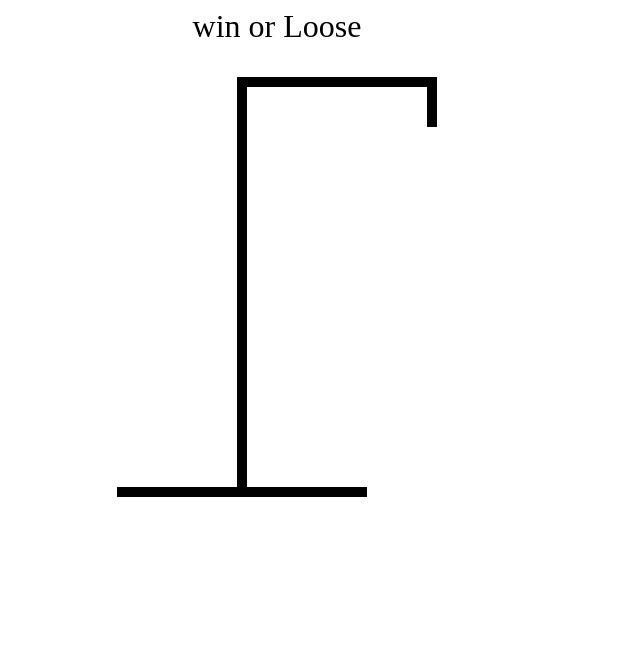
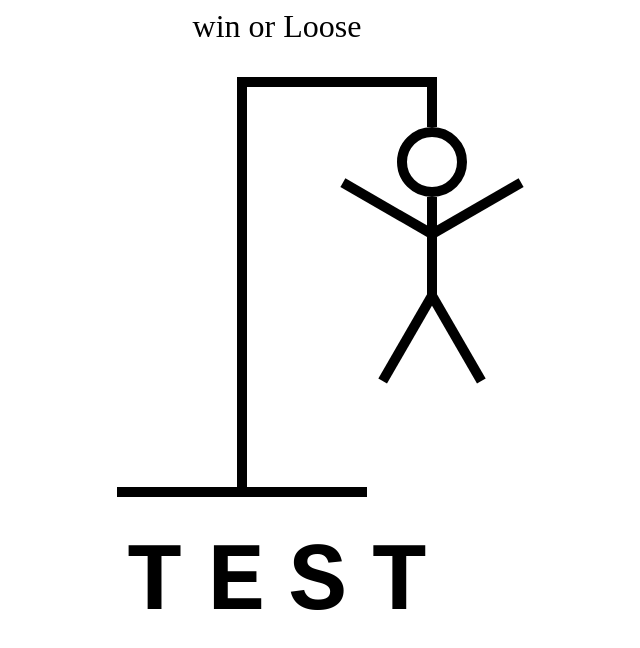
Before and after one commit to kamran1007/ReactTypeScript-hangman, a React (Create React App) app in the folder hangman/: page / in a window 1280 px wide. Shown: the top 648 px of the page, without its empty margins (363-1003 px from the left). Built offline with nearby package versions, Linux system fonts and the light colour scheme.

Commit message:
hangman drawing

```diff
--- a/hangman/src/HangmanDrawing.tsx
+++ b/hangman/src/HangmanDrawing.tsx
@@ -1,28 +1,120 @@
-export  function HangmanDrawing(){
-    return <div style={{position: "relative"}}>
-          <div style={{
+const HEAD = (
+  <div
+    style={{
+      width: "50px",
       height: "50px",
-            width : "10px",
-            background : "black",
+      borderRadius: "100%",
+      border: "10px solid black",
+      position: "absolute",
+      top: "50px",
+      right: "-30px",
+    }}
+  />
+);
+const BODY = (
+  <div
+    style={{
+      width: "10px",
+      height: "100px",
+      background: "black",
+      position: "absolute",
+      top: "120px",
+      right: "0",
+    }}
+  />
+);
+const RIGHT_ARM = (
+  <div
+    style={{
+      width: "100px",
+      height: "10px",
+      background: "black",
+      position: "absolute",
+      top: "150px",
+      right: "-100px",
+      rotate: "-30deg",
+      transformOrigin: "left bottom",
+    }}
+  />
+);
+const LEFT_ARM = (
+  <div
+    style={{
+      width: "100px",
+      height: "10px",
+      background: "black",
+      position: "absolute",
+      top: "150px",
+      right: "10px",
+      rotate: "30deg",
+      transformOrigin: "right bottom",
+    }}
+  />
+);
+const RIGHT_LEG = (
+  <div
+    style={{
+      width: "100px",
+      height: "10px",
+      background: "black",
+      position: "absolute",
+      top: "210px",
+      right: "-90px",
+      rotate: "60deg",
+      transformOrigin: "left bottom",
+    }}
+  />
+);
+const LEFT_LEG = (
+  <div
+    style={{
+      width: "100px",
+      height: "10px",
+      background: "black",
+      position: "absolute",
+      top: "210px",
+      right: "0",
+      rotate: "-60deg",
+      transformOrigin: "right bottom",
+    }}
+  />
+);
+export function HangmanDrawing() {
+  return (
+    <div style={{ position: "relative" }}>
+      {HEAD}
+      {BODY}
+      {RIGHT_ARM}
+      {LEFT_ARM}
+      {RIGHT_LEG}
+      {LEFT_LEG}
+      <div
+        style={{
+          height: "50px",
+          width: "10px",
+          background: "black",
           position: "absolute",
           top: 0,
           right: 0,
-        }}/>
+        }}
+      />
       <div
         style={{
           height: "10px",
-                width : "200px",
-                background : "black",
+          width: "200px",
+          background: "black",
           marginLeft: "120px",
-
         }}
       />
-        <div style={{
+      <div
+        style={{
           height: "400px",
-            width : "10px",
-            background : "black",
+          width: "10px",
+          background: "black",
           marginLeft: "120px",
-        }}/>
-        <div style={{height: "10px", width:"250px", background:"black"}}/>
+        }}
+      />
+      <div style={{ height: "10px", width: "250px", background: "black" }} />
     </div>
+  );
 }
--- a/hangman/src/HangmanWord.tsx
+++ b/hangman/src/HangmanWord.tsx
@@ -1,3 +1,19 @@
 export  function HangmanWord(){
-    return <div></div>
+    const word = "test"
+    return <div
+    style={{
+        display: "flex",
+        gap: ".25em",
+        fontSize: "6rem",
+        fontWeight : "bold",
+        textTransform : "uppercase",
+        fontFamily : "monospace"
+    }}
+    >
+
+    {word.split("").map((letter, index)=>(
+        <span>{letter}</span>
+    ))}
+
+    </div>
 }
```
Lines whose indentation alone changed are shown as unchanged.
